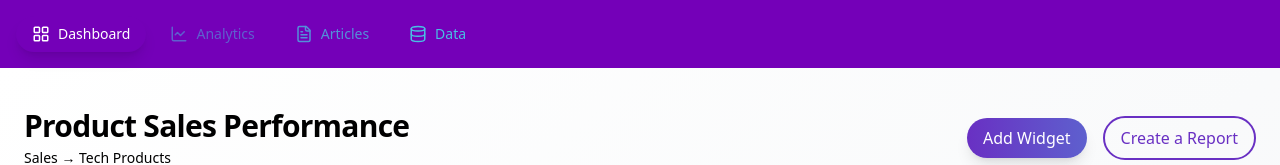
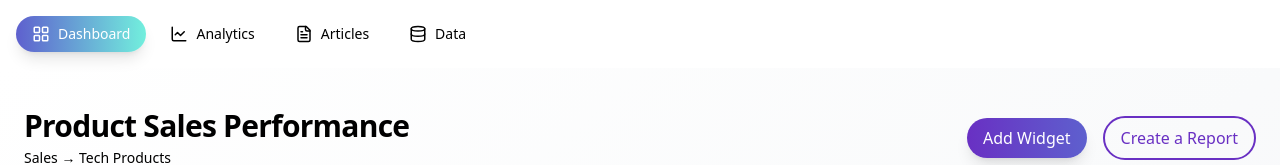
Before and after one commit to Delioos/solanalytics, a Next.js app in the folder webapp/: page / in a window 1280 px wide. Shown: the top 165 px of the page. Built offline with nearby package versions, Linux system fonts and the light colour scheme.

Commit message:
style: nav active

```diff
--- a/webapp/src/components/dashboard/SalesSummary.tsx
+++ b/webapp/src/components/dashboard/SalesSummary.tsx
@@ -4,7 +4,7 @@ import { Card, CardContent, CardHeader, CardTitle } from "@/components/ui/card"
 
 const SalesSummary: React.FC = () => {
   return (
-    <Card className="bg-white rounded-2xl shadow-lg">
+    <Card className="bg-white rounded-2xl shadow-lg bg-foreground">
       <CardHeader className="p-6">
         <CardTitle className="text-xl font-display">Sales Summary</CardTitle>
       </CardHeader>
--- a/webapp/src/components/nav/MainNav.tsx
+++ b/webapp/src/components/nav/MainNav.tsx
@@ -10,29 +10,21 @@ const navItems = [
     name: 'Dashboard',
     href: '/',
     icon: LayoutGrid,
-    bgColor: 'bg-purple-hard',
-    textColor: 'text-purple-hard'
   },
   {
     name: 'Analytics',
     href: '/analytics',
     icon: LineChart,
-    bgColor: 'bg-purple-blue',
-    textColor: 'text-purple-blue'
   },
   {
     name: 'Articles',
     href: '/articles',
     icon: FileText,
-    bgColor: 'bg-deep-blue',
-    textColor: 'text-deep-blue'
   },
   {
     name: 'Data',
     href: '/data',
     icon: Database,
-    bgColor: 'bg-azur-deep',
-    textColor: 'text-azur-deep'
   }
 ]
 
@@ -40,7 +32,7 @@ const MainNav = () => {
   const pathname = usePathname()
 
   return (
-    <nav className="flex items-center space-x-2 p-4 bg-purple-hard">
+    <nav className="flex items-center space-x-2 p-4 bg-white text-black">
       {navItems.map((item) => {
         const isActive = pathname === item.href
         const Icon = item.icon
@@ -52,7 +44,7 @@ const MainNav = () => {
             className={cn(
               "flex items-center gap-2 px-4 py-2 rounded-full text-sm font-medium transition-all",
               isActive
-                ? cn(item.bgColor, "text-white shadow-lg")
+                ? cn(item.bgColor, "bg-gradient-to-r from-purple-blue to-green-deep text-white shadow-lg")
                 : cn(item.textColor, "hover:bg-gray-100")
             )}
           >
```
